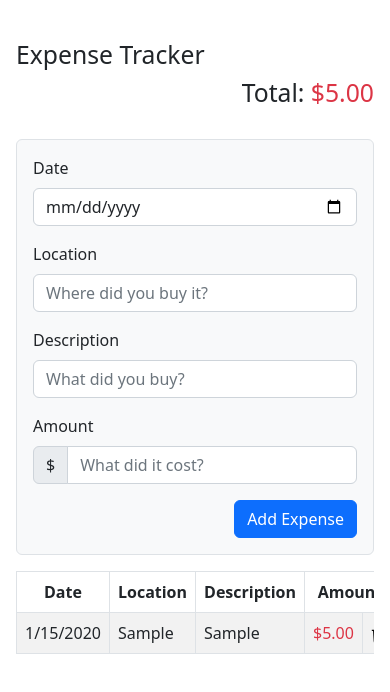
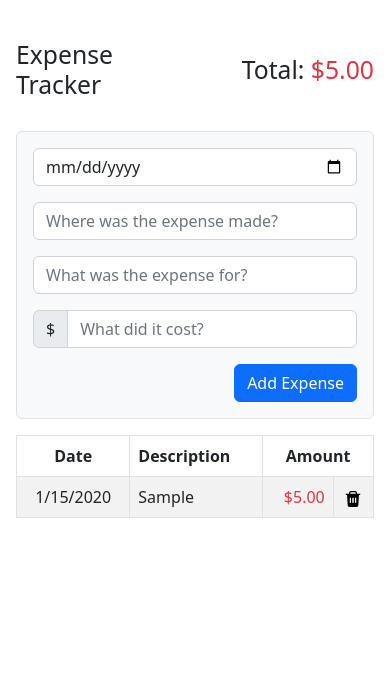
Before and after one commit to et-codes/expense-tracker, a React (Create React App) app: page / in a window 390 px wide. Both pictures are taken after typing "2020-01-15", "Sample", "Sample", "5" into the empty fields and a click on the button "Add Expense". Shown: the top 692 px of the page. Built offline with nearby package versions, Linux system fonts and the light colour scheme.

Commit message:
Remove location column, form labels on xs.

```diff
--- a/src/components/ExpenseForm.js
+++ b/src/components/ExpenseForm.js
@@ -106,7 +106,7 @@ class ExpenseForm extends Component {
             <ExpenseFormItem
               label="Location"
               type="text"
-              placeholder="Where did you buy it?"
+              placeholder="Where was the expense made?"
               handleChange={this.changeLocation}
               value={this.state.expense.location}
             />
@@ -115,7 +115,7 @@ class ExpenseForm extends Component {
             <ExpenseFormItem
               label="Description"
               type="text"
-              placeholder="What did you buy?"
+              placeholder="What was the expense for?"
               handleChange={this.changeDescription}
               value={this.state.expense.description}
             />
--- a/src/components/ExpenseFormItem.js
+++ b/src/components/ExpenseFormItem.js
@@ -33,7 +33,7 @@ class ExpenseFormItem extends Component {
 
     return (
       <Form.Group className="mb-3">
-        <Form.Label>{label}</Form.Label>
+        <Form.Label className="d-none d-sm-block">{label}</Form.Label>
         {contents}
       </Form.Group>
     );
--- a/src/components/ExpenseItem.js
+++ b/src/components/ExpenseItem.js
@@ -23,17 +23,13 @@ class ExpenseItem extends Component {
     });
     const amountString = formatter.format(amount);
 
-    const imgStyle = {
-      textAlign: 'center'
-    };
-
     return (
       <tr>
         <td className="text-center">{dateString}</td>
-        <td className="text-truncate truncate" data-tip={location}>{location}</td>
+        <td className="text-truncate truncate d-none d-sm-block">{location}</td>
         <td className="text-truncate truncate">{description}</td>
         <td className="text-danger text-end">{amountString}</td>
-        <td style={imgStyle}>
+        <td className="delete-column">
           <img
             src={require('../assets/remove.png')}
             alt="trash icon"
--- a/src/components/ExpenseTable.js
+++ b/src/components/ExpenseTable.js
@@ -17,7 +17,7 @@ class ExpenseTable extends Component {
         <thead>
           <tr>
             <th className="text-center">Date</th>
-            <th>Location</th>
+            <th className="d-none d-sm-block">Location</th>
             <th>Description</th>
             <th className="text-center" colSpan={2}>Amount</th>
           </tr>
--- a/src/components/Header.js
+++ b/src/components/Header.js
@@ -7,8 +7,8 @@ class Header extends Component {
   render() {
     return (
       <Row className="my-4">
-        <Col md={8} className="h2">Expense Tracker</Col>
-        <Col md={4} className="h2 d-flex align-items-center justify-content-end">
+        <Col className="h2">Expense Tracker</Col>
+        <Col className="h2 d-flex align-items-center justify-content-end">
           <Total amount={this.props.total} />
         </Col>
       </Row>
--- a/src/styles/ExpenseItem.css
+++ b/src/styles/ExpenseItem.css
@@ -1,3 +1,7 @@
+.delete-column {
+  text-align: center;
+}
+
 /* X-Small */
 @media (max-width: 575.98px) {
   .truncate {
```
